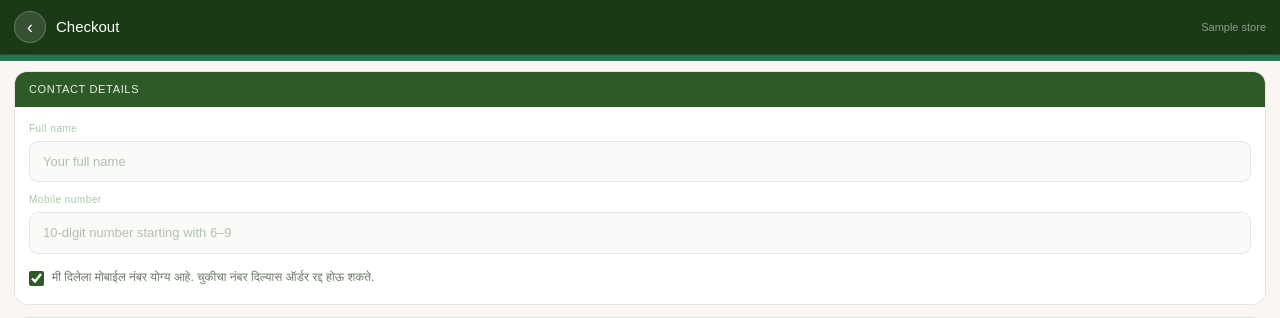
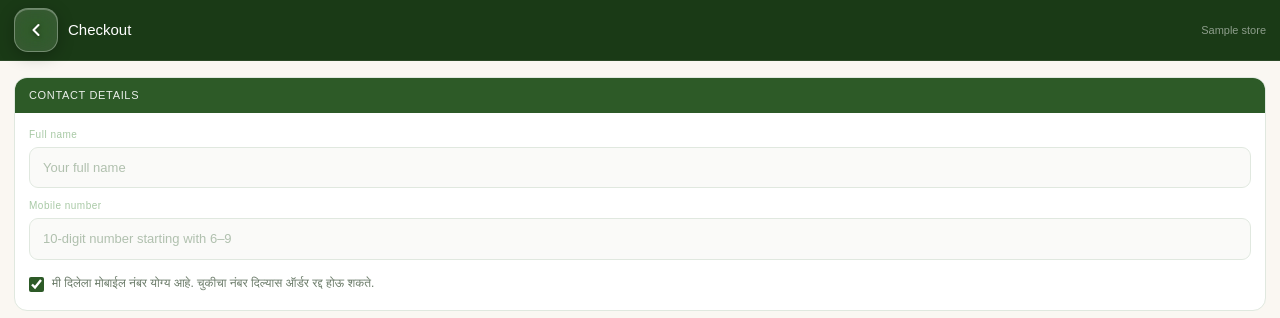
Before and after one commit to Vaibhavchougule72/kagal-marketplace, a Django app: template templates/checkout.html in a window 1280 px wide. Shown: the top 318 px of the page. Run offline with Django 5.2, Linux system fonts and the light colour scheme; tables that the repository leaves empty hold one stand-in row (values such as "Sample post"); the template is opened without the code that fills it: values that come from a table or form of the project are taken from there, most other values are stand-ins (such as "Sample title", 1, 10 or a date in 2020).

Commit message:
checkout back button

```diff
--- a/templates/checkout.html
+++ b/templates/checkout.html
@@ -39,7 +39,7 @@
     margin-top: 0;
     z-index: 99999;
     background: #1A3A16;
-    padding: 11px 14px;
+    padding: 8px 14px;
     display: flex;
     align-items: center;
     gap: 10px;
@@ -47,20 +47,52 @@
   }
 
   .checkout-nav .nav-back {
-    width: 32px;
-    height: 32px;
-    border-radius: 50%;
-    background: rgba(255,255,255,0.12);
-    border: 0.5px solid rgba(255,255,255,0.22);
+    width: 44px;
+    height: 44px;
+    border-radius: 14px;
+
+    background: rgba(255,255,255,.15);
+
+    backdrop-filter: blur(16px) saturate(180%);
+    -webkit-backdrop-filter: blur(16px) saturate(180%);
+
+    border: 1px solid rgba(255,255,255,.30);
+
     display: flex;
     align-items: center;
     justify-content: center;
-    color: #fff;
+
     text-decoration: none;
-    font-size: 18px;
-    line-height: 1;
     flex-shrink: 0;
-  }
+
+    box-shadow:
+        0 4px 16px rgba(0,0,0,.25),
+        inset 0 1px 0 rgba(255,255,255,.25);
+
+    transition:
+        background .2s,
+        transform .15s,
+        box-shadow .2s;
+}
+
+.checkout-nav .nav-back:hover {
+    background: rgba(255,255,255,.28);
+}
+
+.checkout-nav .nav-back:active {
+    transform: scale(.94);
+}
+
+.checkout-nav .nav-back svg {
+    width: 20px;
+    height: 20px;
+    stroke: #fff;
+    stroke-width: 2.5;
+    stroke-linecap: round;
+    stroke-linejoin: round;
+    fill: none;
+    filter: drop-shadow(0 1px 2px rgba(0,0,0,.5));
+}
 
   .checkout-nav .nav-title {
     font-size: 15px;
@@ -544,7 +576,12 @@
 
   <!-- STICKY NAV -->
   <div class="checkout-nav">
-    <a href="javascript:history.back()" class="nav-back" aria-label="{% trans 'Go back' %}">&#8249;</a>
+    <a href="javascript:history.back()" class="nav-back"
+      aria-label="{% trans 'Go back' %}">
+        <svg viewBox="0 0 24 24">
+            <polyline points="15 18 9 12 15 6"></polyline>
+        </svg>
+    </a>
     <span class="nav-title">{% trans "Checkout" %}</span>
     <span class="nav-sub">{{ store.name }}</span>
   </div>
```
